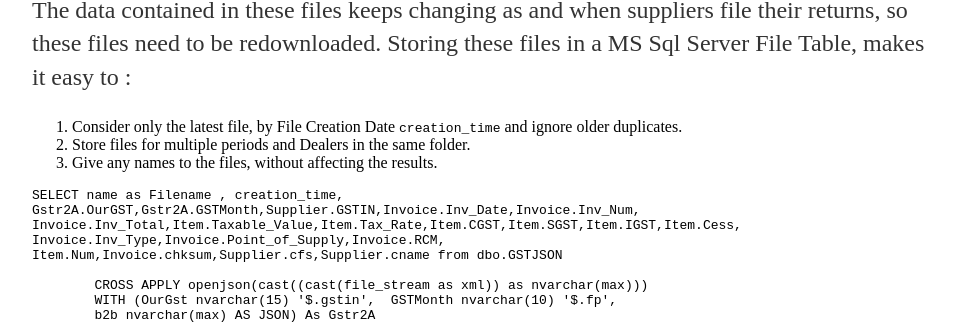
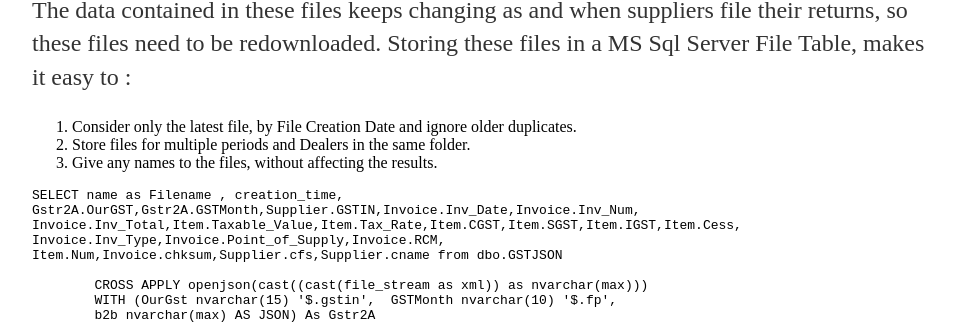
Before and after one commit to ruskh/ruskh.github.io, a Jekyll site: the page built from _posts/2018-08-08-Json-Functions-Sql-Server.md, in a window 1280 px wide. Shown: the part 295-619 px from the top of the page, without its empty margins (160-1115 px from the left). Built offline with Jekyll 4.4.1, drawn with Linux system fonts in a browser that asks for light colours.

Commit message:
Update 2018-08-08-Json-Functions-Sql-Server.md

```diff
--- a/_posts/2018-08-08-Json-Functions-Sql-Server.md
+++ b/_posts/2018-08-08-Json-Functions-Sql-Server.md
@@ -6,7 +6,7 @@ date: 2018-08-08
 
 GSTR2A.json contains details of invoices uploaded by Suppliers. One file exists per month. The data contained in these files keeps changing as and when suppliers file their returns, so these files need to be redownloaded. Storing these files in a  MS Sql Server File Table, makes it easy to :
 
-1. Consider only the latest file, by File Creation Date `creation_time` and ignore older duplicates.
+1. Consider only the latest file, by File Creation Date  and ignore older duplicates.
 2. Store files for multiple periods and Dealers in the same folder.
 3. Give any names to the files, without affecting the results.
 
```
